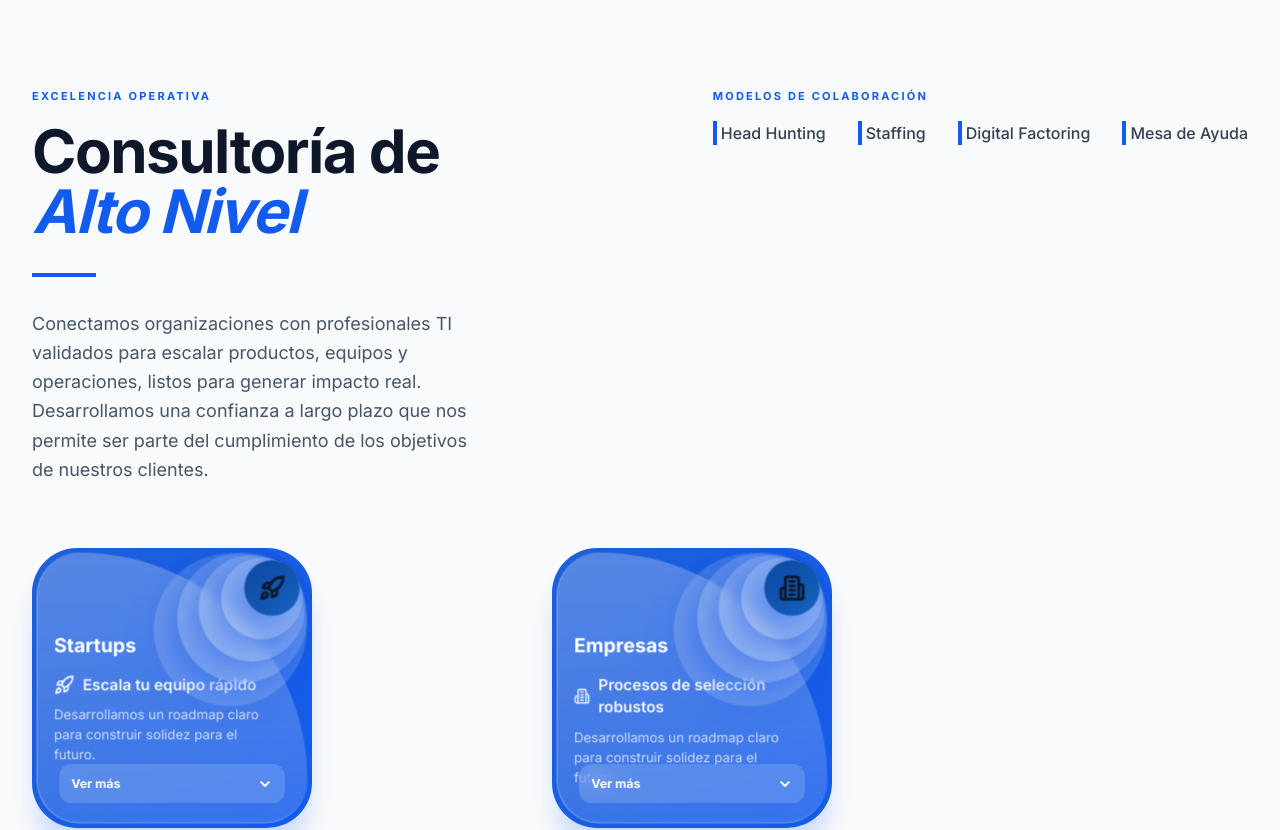
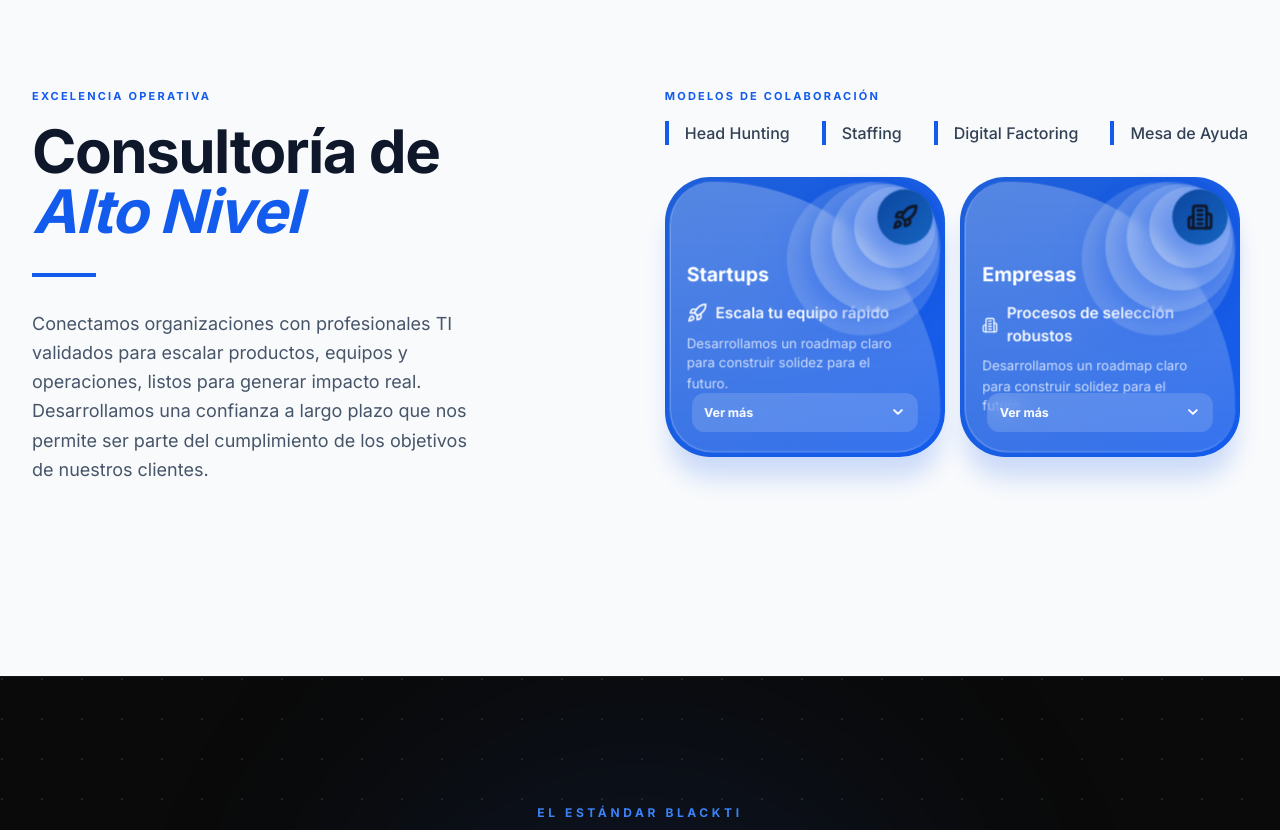
Before and after one commit to asinomas/paginaultima, a React (Vite) app in the folder Pagina_ultima/: page / in a window 1280 px wide. Shown: the part 840-1670 px from the top of the page. Built offline with nearby package versions, Linux system fonts and the light colour scheme; no server answers.

Commit message:
Update Services.tsx

```diff
--- a/Pagina_ultima/src/components/Services.tsx
+++ b/Pagina_ultima/src/components/Services.tsx
@@ -44,11 +44,11 @@ const HighLevelConsulting: React.FC = () => {
             <h4 className="text-[11px] font-bold tracking-[0.2em] text-[#135bec] uppercase mb-4 block">
               Modelos de Colaboración
             </h4>
-            <div className="flex flex-wrap gap-8">
+            <div className="flex flex-wrap gap-8 mb-8">
               {collaborationModels.map((model, index) => (
                 <div
                   key={index}
-                  className="flex items-center gap-1 group"
+                  className="flex items-center gap-4 group"
                 >
                   <div className="w-1 h-6 bg-[#135bec] group-hover:h-8 transition-all duration-300"></div>
                   <span className="text-base font-medium text-slate-700 group-hover:text-[#135bec] transition-colors duration-300">
@@ -57,11 +57,9 @@ const HighLevelConsulting: React.FC = () => {
                 </div>
               ))}
             </div>
-          </div>
-        </div>
 
             {/* TARJETAS - 3D UI Cards */}
-        <div className="grid grid-cols-1 md:grid-cols-2 gap-4 items-stretch max-w-5xl">
+            <div className="grid grid-cols-1 md:grid-cols-2 gap-2 items-stretch max-w-5xl">
               {/* CARD 1 - Startups */}
               <div className="parent">
                 <div className="card">
@@ -182,6 +180,8 @@ const HighLevelConsulting: React.FC = () => {
                     <span className="circle circle5">
                       <Building2 className="svg-icon" strokeWidth={2.5} />
                     </span>
+                  </div>
+                </div>
               </div>
             </div>
           </div>
```
Lines whose indentation alone changed are shown as unchanged.
